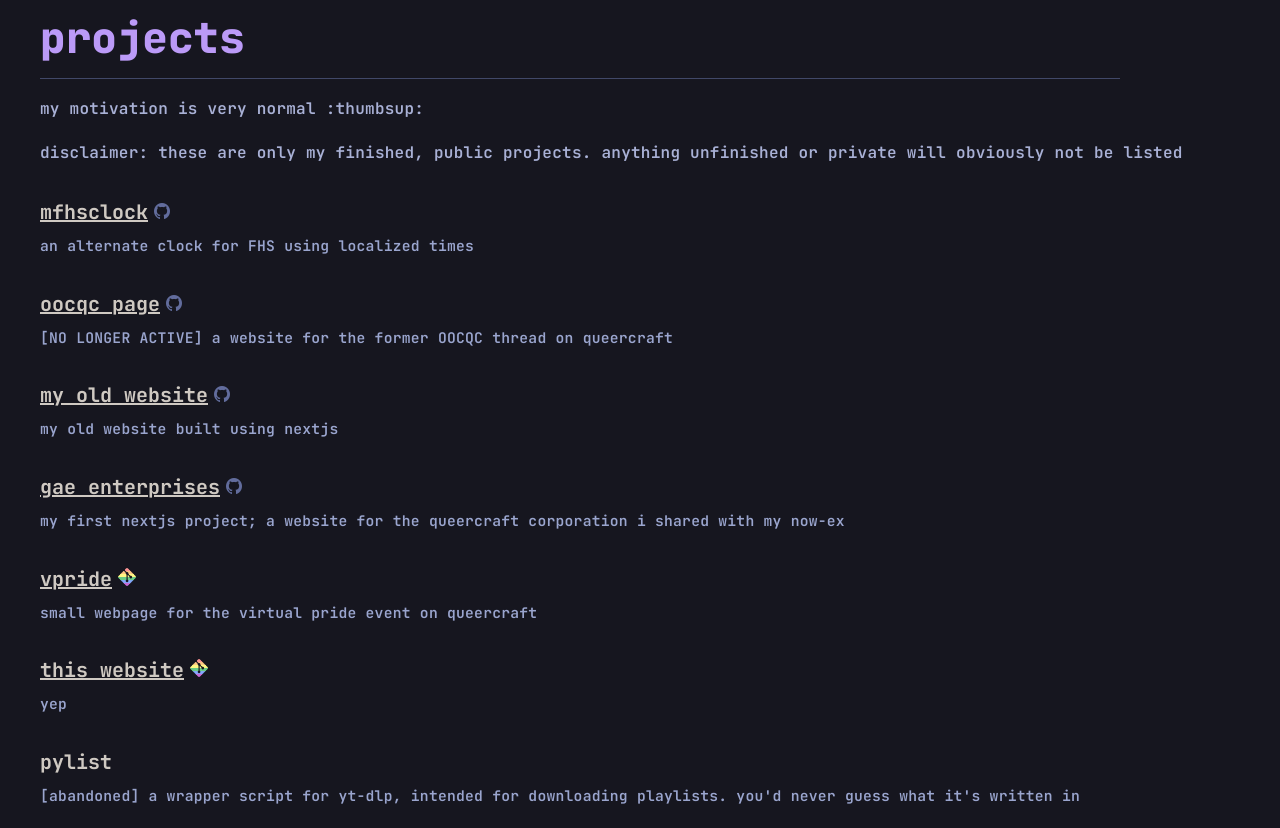
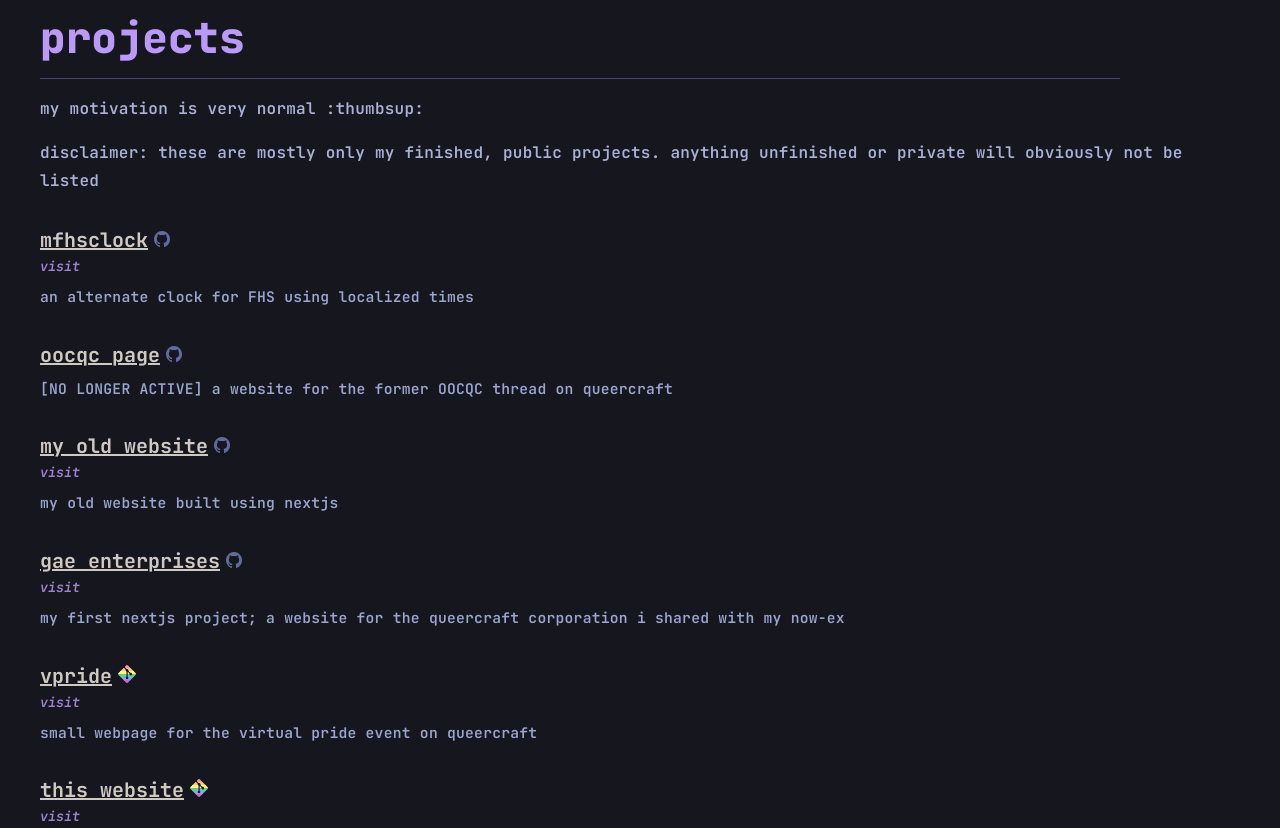
Before and after one commit to Meowcelinee/pages, a plain HTML site: page index.html in a window 1280 px wide. Shown: the part 1280-2108 px from the top of the page. Drawn offline with Linux system fonts and the light colour scheme.

Commit message:
add external urls to visit projects

```diff
--- a/index.html
+++ b/index.html
@@ -63,8 +63,8 @@
                 <hr />
 
                 <p class="description">my motivation is very normal :thumbsup:</p>
-                <p class="description">disclaimer: these are only my finished, public projects. anything unfinished or
-                    private will obviously not be listed</p>
+                <p class="description">disclaimer: these are mostly only my finished, public projects. anything
+                    unfinished or private will obviously not be listed</p>
 
                 <!-- populated at runtime -->
                 <div id="projects"></div>
--- a/lib/data/projects.js
+++ b/lib/data/projects.js
@@ -1,10 +1,11 @@
-// project: { name: string, description: string, sourceUrl?: string }
+// project: { name: string, description: string, sourceUrl?: string, url?: string }
 // prettier-ignore
 const projects = [
     {
         name: 'mfhsclock',
         description: 'an alternate clock for FHS using localized times',
         sourceUrl: 'https://github.com/Meowcelinee/mfhsclock',
+        url: 'https://mfhsclock.pages.dev/',
     },
     {
         name: 'oocqc page',
@@ -15,21 +16,25 @@ const projects = [
         name: 'my old website',
         description: 'my old website built using nextjs',
         sourceUrl: 'https://github.com/Meowcelinee/website',
+        url: 'https://meowceline.pages.dev/',
     },
     {
         name: 'gae enterprises',
         description: 'my first nextjs project; a website for the queercraft corporation i shared with my now-ex',
         sourceUrl: 'https://github.com/Nyameliaaaa/gae-ent/tree/next',
+        url: 'https://gae-ent.pages.dev/',
     },
     {
         name: 'vpride',
         description: 'small webpage for the virtual pride event on queercraft',
         sourceUrl: 'https://git.gay/vpride/pages',
+        url: 'https://vpride.pages.gay/',
     },
     {
         name: 'this website',
         description: 'yep',
         sourceUrl: 'https://git.gay/meowcelinee/pages',
+        url: '/',
     },
     {
         name: 'pylist',
@@ -44,22 +49,26 @@ export function createProject(project) {
     container.classList.add('project-container');
 
     const name = container.appendChild(document.createElement('h2'));
-    const desc = container.appendChild(document.createElement('p'));
+    name.classList.add('project-name');
 
-    name.classList.add('project-name');
-    desc.classList.add('project-description');
+    if (project.sourceUrl) {
+        const a = name.appendChild(document.createElement('a'));
+        a.textContent = project.name;
+        a.href = project.sourceUrl;
+        a.target = '_blank';
+    } else name.textContent = project.name;
 
-    desc.textContent = project.description;
-
-    if (!project.sourceUrl) {
-        name.textContent = project.name;
-        return;
+    if (project.url) {
+        const url = container.appendChild(document.createElement('a'));
+        url.classList.add('project-link');
+        url.textContent = 'visit';
+        url.href = project.url;
+        url.target = '_blank';
     }
 
-    const a = name.appendChild(document.createElement('a'));
-    a.textContent = project.name;
-    a.href = project.sourceUrl;
-    a.target = '_blank';
+    const desc = container.appendChild(document.createElement('p'));
+    desc.classList.add('project-description');
+    desc.textContent = project.description;
 }
 
 export default projects;
```
